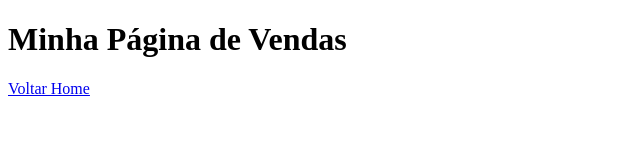
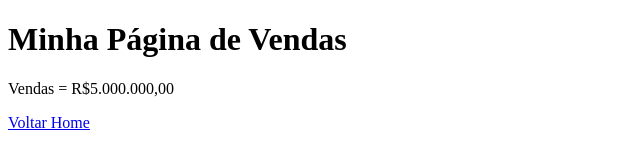
Before and after one commit to Loudininja/aulagithub, a plain HTML site: page pagina-de-vendas.html in a window 1280 px wide. Shown: the whole page, without its empty margins (0-640 px from the left). Drawn offline with Linux system fonts and the light colour scheme.

Commit message:
Acrescentado o valor de vendas

```diff
--- a/pagina-de-vendas.html
+++ b/pagina-de-vendas.html
@@ -8,6 +8,7 @@
 </head>
 <body>
     <h1>Minha Página de Vendas</h1>
+    <p>Vendas = R$5.000.000,00</p>
     <a href="index.html">Voltar Home</a>
 </body>
 </html>
```
